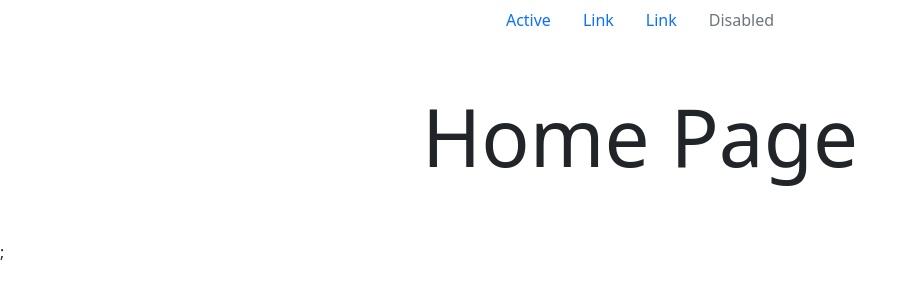
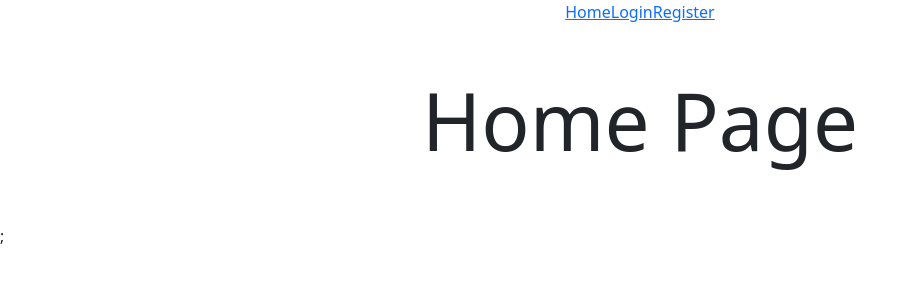
Before and after one commit to BreckCowan/SocialMediaApp2022, a Next.js app in the folder client/: page / in a window 1280 px wide. Shown: the top 300 px of the page, without its empty margins (0-917 px from the left). Built offline with nearby package versions, Linux system fonts and the light colour scheme.

Commit message:
Added links to the nav bar for corresponding pages

```diff
--- a/client/components/Nav.js
+++ b/client/components/Nav.js
@@ -1,23 +1,27 @@
+import Link from "next/link";
+
 const Nav = () => {
   return (
-
-
-    <>
-    <ul className="nav justify-content-center">
+    <nav className="nav justify-content-center">
+      {/* Link to home page */}
       <li className="nav-item">
-    <a className="nav-link active" aria-current="page" href="#">Active</a>
+        <Link href="/" className="nav-link active">
+          <a>Home</a>
+        </Link>
       </li>
+      {/* Link to login page */}
       <li className="nav-item">
-    <a className="nav-link" href="#">Link</a>
+        <Link href="login" className="nav-link">
+          <a>Login</a>
+        </Link>
       </li>
+      {/* Link to register page */}
       <li className="nav-item">
-    <a className="nav-link" href="#">Link</a>
+        <Link href="register" className="nav-link">
+          <a>Register</a>
+        </Link>
       </li>
-  <li className="nav-item">
-    <a className="nav-link disabled">Disabled</a>
-  </li>
-</ul>
-</>
+    </nav>
   );
 };
 
```
Lines whose indentation alone changed are shown as unchanged.
